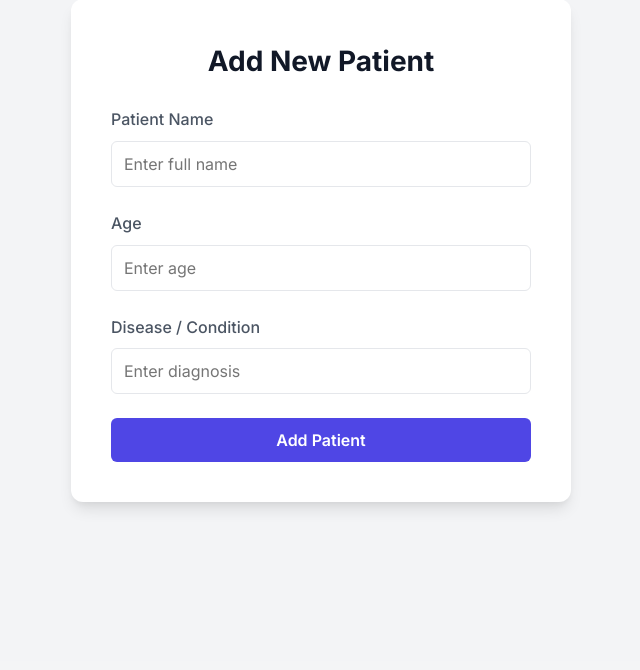
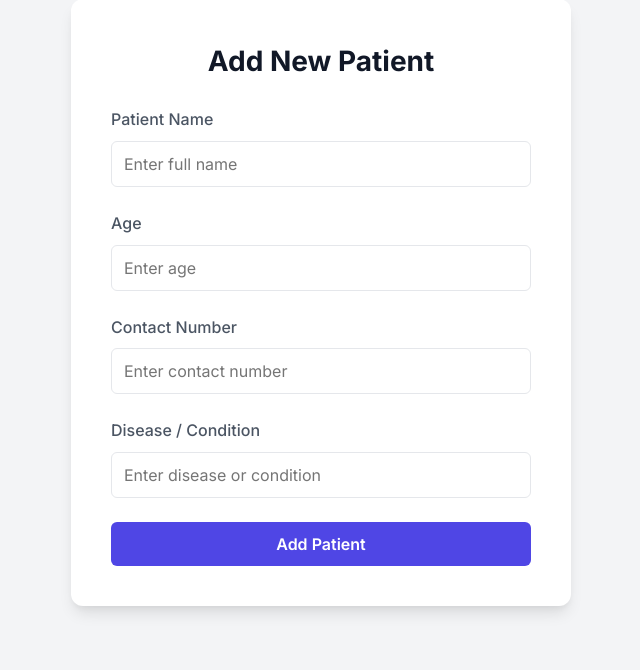
Before and after one commit to Anuj-k5/HealthOps-Devops, a Flask app: page /add in a window 1280 px wide. Shown: the part 139-809 px from the top of the page, without its empty margins (319-959 px from the left). Before the commit the page ends 649 px from the top, so only its background shows below. Run offline with Flask 3, Linux system fonts and the light colour scheme; the visitor is signed in with stand-in values (Sample User, id 1); some libraries are stand-ins or nearby versions.

Commit message:
Added contact number field - Akshata's contribution

```diff
--- a/templates/add_patient.html
+++ b/templates/add_patient.html
@@ -15,8 +15,12 @@
             <input class="form-control" type="number" id="age" name="age" required placeholder="Enter age">
         </div>
         <div class="form-group">
+            <label class="form-label" for="contact">Contact Number</label>
+            <input class="form-control" type="tel" id="contact" name="contact" required placeholder="Enter contact number">
+        </div>
+        <div class="form-group">
             <label class="form-label" for="disease">Disease / Condition</label>
-            <input class="form-control" type="text" id="disease" name="disease" required placeholder="Enter diagnosis">
+            <input class="form-control" type="text" id="disease" name="disease" required placeholder="Enter disease or condition">
         </div>
         <button class="btn" type="submit">Add Patient</button>
     </form>
```
